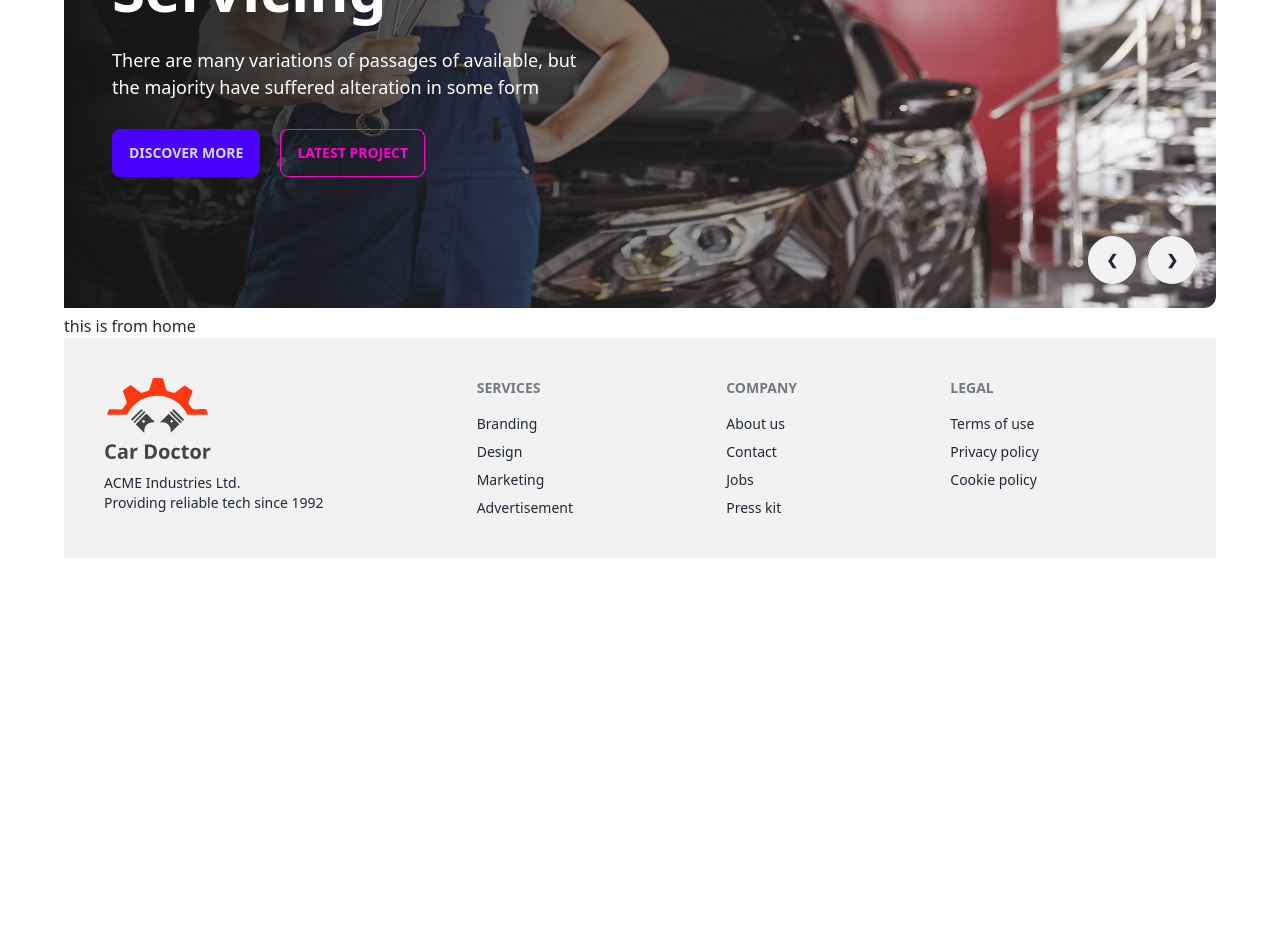
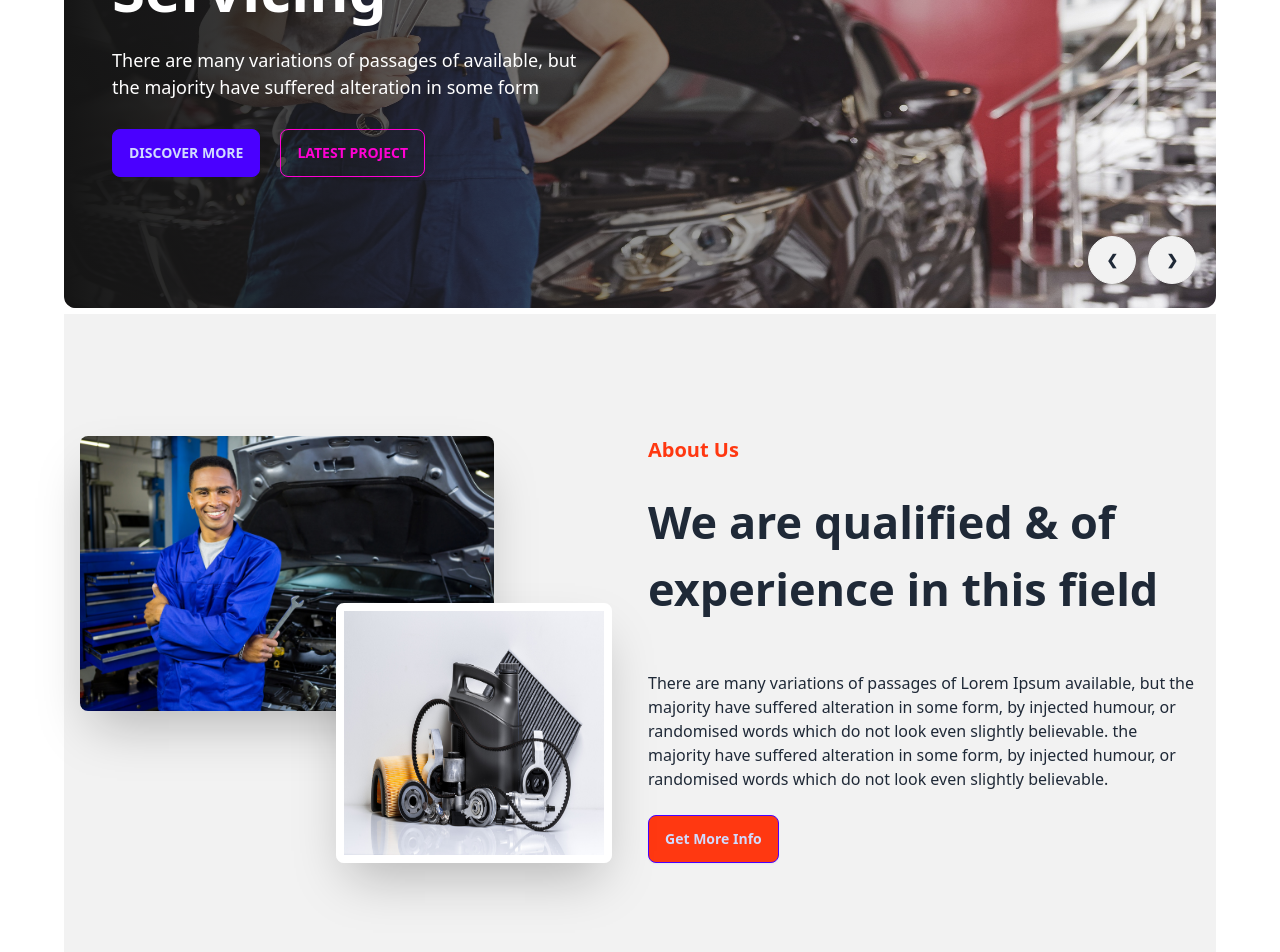
Before and after one commit to shahin2525/car-doctor-client, a React (Vite) app: page / in a window 1280 px wide. Shown: the part 420-1372 px from the top of the page. Before the commit the page ends 978 px from the top, so only its background shows below. Built offline with nearby package versions, Linux system fonts and the light colour scheme.

Commit message:
add about

```diff
--- a/package.json
+++ b/package.json
@@ -12,6 +12,7 @@
   "dependencies": {
     "localforage": "^1.10.0",
     "match-sorter": "^7.0.0",
+    "prop-types": "^15.8.1",
     "react": "^18.3.1",
     "react-dom": "^18.3.1",
     "react-router-dom": "^6.27.0",
--- /dev/null
+++ b/src/pages/Home/About/About.jsx
@@ -0,0 +1,37 @@
+import person from "../../../assets/images/about_us/person.jpg";
+import parts from "../../../assets/images/about_us/parts.jpg";
+const About = () => {
+  return (
+    <div className="hero bg-base-200 min-h-screen">
+      <div className="hero-content flex-col lg:flex-row">
+        <div className="lg:w-1/2 relative h-[557px]">
+          <img src={person} className="w-3/4 rounded-lg shadow-2xl" />
+          <img
+            src={parts}
+            className="w-1/2 rounded-lg shadow-2xl h-[260px] absolute right-5 top-[30%] border-8 border-white"
+          />
+        </div>
+        <div className="lg:w-1/2 h-[557px]">
+          <h1 className="text-xl font-bold text-[#FF3811]">About Us</h1>
+          <p className="py-6 text-[45px] font-bold">
+            We are qualified & of experience in this field
+          </p>
+          <p className="py-6 text-[16px] font-normal">
+            There are many variations of passages of Lorem Ipsum available, but
+            the majority have suffered alteration in some form, by injected
+            humour, or randomised words which do not look even slightly
+            believable. the majority have suffered alteration in some form, by
+            injected humour, or randomised words which do not look even slightly
+            believable.
+          </p>
+
+          <button className="btn btn-primary bg-[#FF3811]">
+            Get More Info
+          </button>
+        </div>
+      </div>
+    </div>
+  );
+};
+
+export default About;
--- a/src/pages/Home/Banner/Banner.jsx
+++ b/src/pages/Home/Banner/Banner.jsx
@@ -2,46 +2,36 @@ import img1 from "../../../assets/images/banner/1.jpg";
 import img2 from "../../../assets/images/banner/2.jpg";
 import img3 from "../../../assets/images/banner/3.jpg";
 import img4 from "../../../assets/images/banner/4.jpg";
-import BannerArrow from "../BannerArrow/BannerArrow";
+
+import BannerComponent from "../BannerComponent/BannerComponent";
 
 const Banner = () => {
   return (
     <div className="carousel w-full h-[600px]">
-      <div id="slide1" className="carousel-item relative w-full">
-        <img src={img1} className="w-full rounded-xl " />
-        <div className="absolute top-0 left-0 flex items-center h-full bg-gradient-to-r from-[#151515] to-[rgba(21,21,21,0)]">
-          <div className="text-white w-1/2 space-y-7 pl-12">
-            <h1 className="font-bold text-6xl">
-              Affordable Price For Car Servicing
-            </h1>
-            <p className="font-normal text-[18px] ">
-              There are many variations of passages of available, but the
-              majority have suffered alteration in some form
-            </p>
-            <div>
-              <button className="btn btn-primary mr-5">DISCOVER MORE</button>
-              <button className="btn btn-outline btn-secondary">
-                LATEST PROJECT
-              </button>
-            </div>
-          </div>
-        </div>
-
-        <BannerArrow part1="#slide4" part2="#slide2"></BannerArrow>
-      </div>
-
-      <div id="slide2" className="carousel-item relative w-full">
-        <img src={img2} className="w-full" />
-        <BannerArrow part1="#slide1" part2="#slide3"></BannerArrow>
-      </div>
-      <div id="slide3" className="carousel-item relative w-full">
-        <img src={img3} className="w-full" />
-        <BannerArrow part1="#slide2" part2="#slide4"></BannerArrow>
-      </div>
-      <div id="slide4" className="carousel-item relative w-full">
-        <img src={img4} className="w-full" />
-        <BannerArrow part1="#slide3" part2="#slide1"></BannerArrow>
-      </div>
+      <BannerComponent
+        img={img1}
+        id="slide1"
+        part1="#slide4"
+        part2="#slide2"
+      ></BannerComponent>
+      <BannerComponent
+        img={img2}
+        id="slide2"
+        part1="#slide1"
+        part2="#slide3"
+      ></BannerComponent>
+      <BannerComponent
+        img={img3}
+        id="slide3"
+        part1="#slide2"
+        part2="#slide4"
+      ></BannerComponent>
+      <BannerComponent
+        img={img4}
+        id="slide4"
+        part1="#slide3"
+        part2="#slide1"
+      ></BannerComponent>
     </div>
   );
 };
--- /dev/null
+++ b/src/pages/Home/BannerComponent/BannerComponent.jsx
@@ -0,0 +1,23 @@
+import BannerArrow from "../BannerArrow/BannerArrow";
+import BannerTextButton from "../BannerTextButton/BannerTextButton";
+import PropTypes from "prop-types";
+
+const BannerComponent = ({ img, id, part1, part2 }) => {
+  return (
+    <div id={id} className="carousel-item relative w-full">
+      <img src={img} className="w-full rounded-xl " />
+
+      <BannerTextButton></BannerTextButton>
+
+      <BannerArrow part1={part1} part2={part2}></BannerArrow>
+    </div>
+  );
+};
+
+export default BannerComponent;
+BannerComponent.propTypes = {
+  part1: PropTypes.string.isRequired,
+  part2: PropTypes.string.isRequired,
+  img: PropTypes.string.isRequired,
+  id: PropTypes.string.isRequired,
+};
--- /dev/null
+++ b/src/pages/Home/BannerTextButton/BannerTextButton.jsx
@@ -0,0 +1,23 @@
+const BannerTextButton = () => {
+  return (
+    <div className="absolute top-0 left-0 flex items-center h-full bg-gradient-to-r from-[#151515] to-[rgba(21,21,21,0)] rounded-xl">
+      <div className="text-white w-1/2 space-y-7 pl-12">
+        <h1 className="font-bold text-6xl">
+          Affordable Price For Car Servicing
+        </h1>
+        <p className="font-normal text-[18px] ">
+          There are many variations of passages of available, but the majority
+          have suffered alteration in some form
+        </p>
+        <div>
+          <button className="btn btn-primary mr-5">DISCOVER MORE</button>
+          <button className="btn btn-outline btn-secondary">
+            LATEST PROJECT
+          </button>
+        </div>
+      </div>
+    </div>
+  );
+};
+
+export default BannerTextButton;
--- a/src/pages/Home/Home/Home.jsx
+++ b/src/pages/Home/Home/Home.jsx
@@ -1,10 +1,11 @@
+import About from "../About/About";
 import Banner from "../Banner/Banner";
 
 const Home = () => {
   return (
     <div>
       <Banner></Banner>
-      <h1>this is from home</h1>
+      <About></About>
     </div>
   );
 };
```
Also changed, not shown: 1 other file (tests, documents, lock files or other folders).
